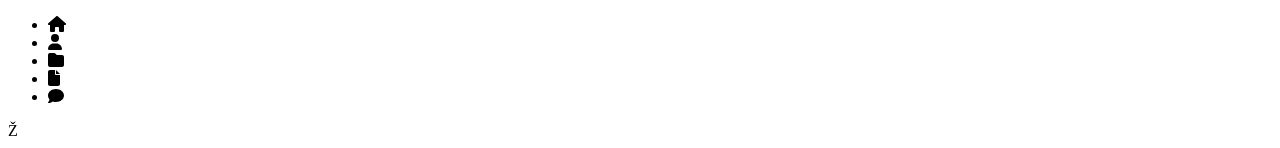
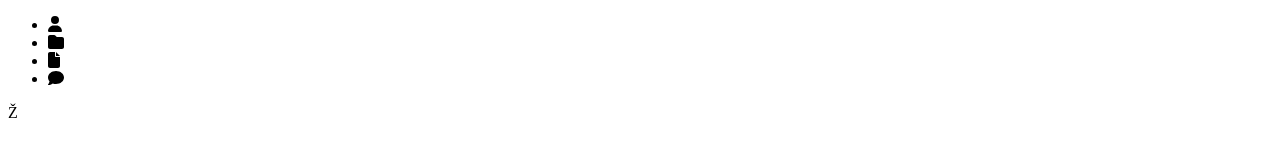
Before and after one commit to CIDoubleAgent/nz-portfolio-v3, a React (Create React App) app: page / in a window 1280 px wide. Shown: the top 148 px of the page. Built offline with nearby package versions, Linux system fonts and the light colour scheme; the HTML template or start-up script is replaced by a standard one.

Commit message:
Removed unnecessary home link

```diff
--- a/src/components/Header.js
+++ b/src/components/Header.js
@@ -1,18 +1,12 @@
 import React from 'react'
 import { FontAwesomeIcon } from '@fortawesome/react-fontawesome'
-import { faComment, faFile, faFolder, faHouse, faUser } from '@fortawesome/free-solid-svg-icons'
+import { faComment, faFile, faFolder, faUser } from '@fortawesome/free-solid-svg-icons'
 
 const Header = () => {
   return (
     <header className='header-wrapper'>
       <nav>
         <ul>
-
-          <li>
-            <a className='home-link hover' >
-              <FontAwesomeIcon icon={faHouse} />
-            </a>
-          </li>
 
           <li>
             <a className='about-link hover' >
```
